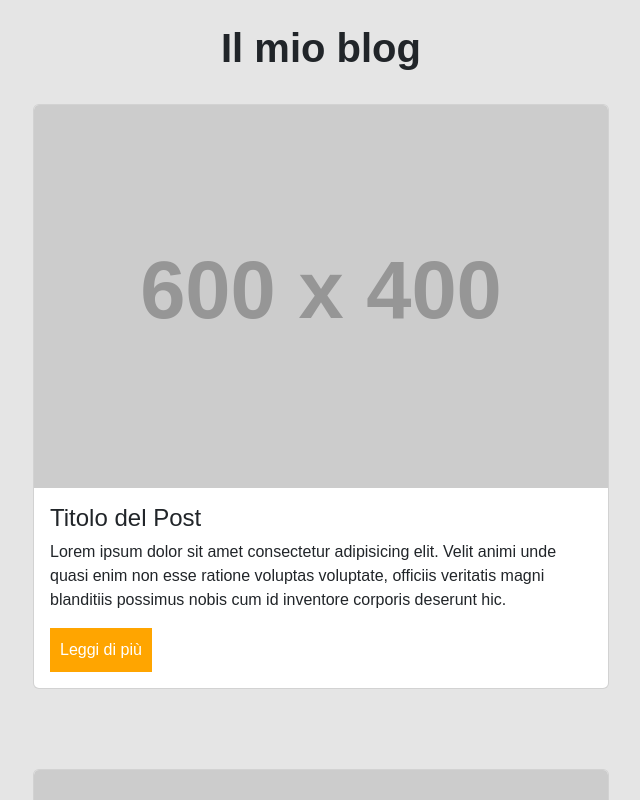
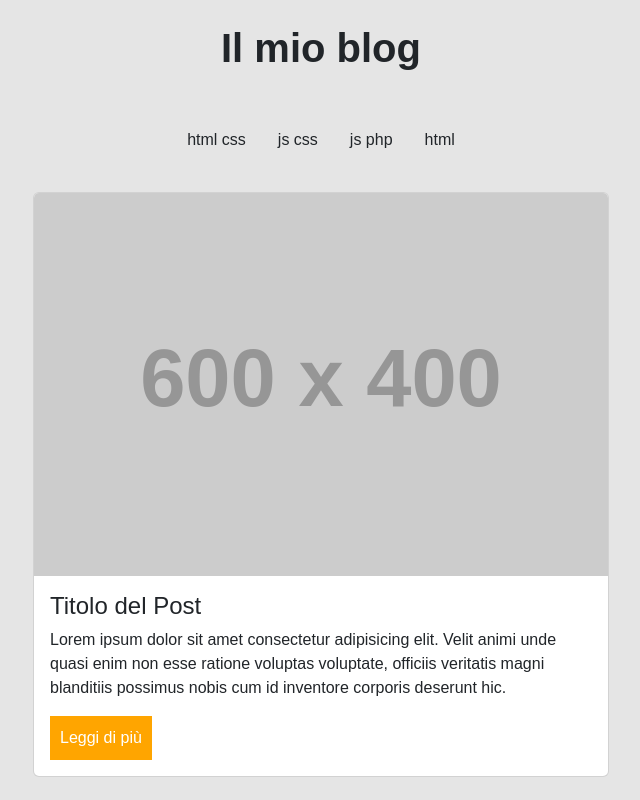
Before and after one commit to AndreaBeltramin/react-props, a React (Vite) app: page / in a window 1280 px wide. Shown: the top 800 px of the page, without its empty margins (319-959 px from the left). Built offline with nearby package versions, Linux system fonts and the light colour scheme.

Commit message:
sezione tags

```diff
--- a/src/App.css
+++ b/src/App.css
@@ -1,6 +1,16 @@
 body {
 	font-family: Arial, Helvetica, sans-serif;
 	background-color: rgb(229, 229, 229);
+}
+
+ul {
+	display: flex;
+	justify-content: center;
+	list-style: none;
+}
+
+li {
+	margin-right: 2rem;
 }
 
 .container {
--- a/src/components/Header.jsx
+++ b/src/components/Header.jsx
@@ -1,7 +1,11 @@
+import Navbar from "./navbar";
 export default function Header() {
 	return (
 		<header>
 			<h1 className="text-center py-4 fw-semibold">Il mio blog</h1>
+			<ul className="py-4">
+				<Navbar />
+			</ul>
 		</header>
 	);
 }
--- /dev/null
+++ b/src/components/navbar.jsx
@@ -0,0 +1,16 @@
+import { posts } from "../data/posts";
+
+export default function Navbar() {
+	return (
+		<>
+			{posts
+				// .filter(
+				// 	(post) =>
+
+				// )
+				.map((post) => (
+					<li key={post.id}>{post.tags.join(" ")}</li>
+				))}
+		</>
+	);
+}
```
